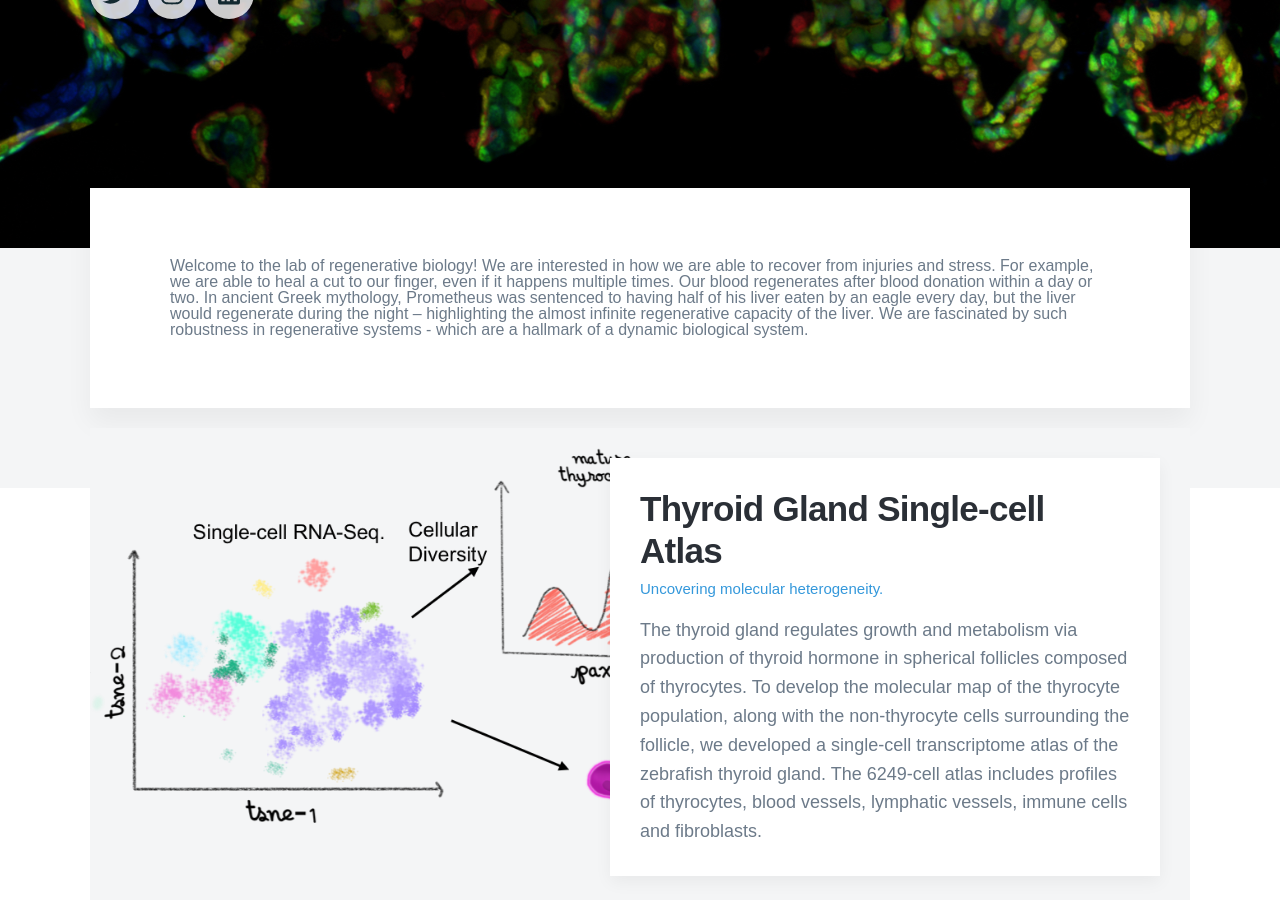
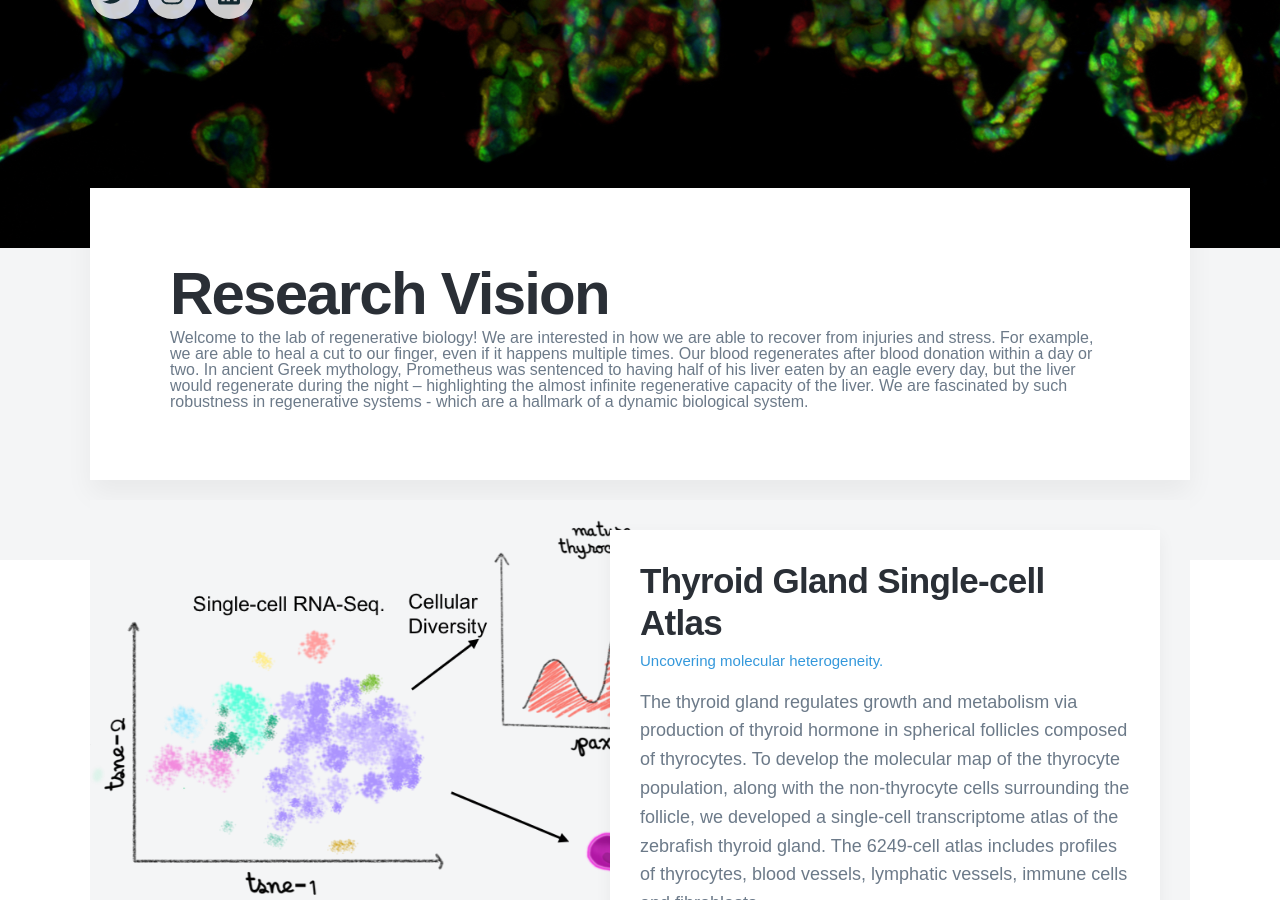
Before and after one commit to sumeetpalsingh/sumeetpalsingh.github.io, a Jekyll site: the page built from index.html, in a window 1280 px wide and 900 px high, scrolled down 447 px. Built offline with Jekyll 4.4.1, drawn with Linux system fonts in a browser that asks for light colours; nearby versions of some CDN libraries; some web fonts are replaced.

Commit message:
Update index.html

```diff
--- a/index.html
+++ b/index.html
@@ -28,7 +28,9 @@ featured_image: /images/demo/home2.jpg
 
 		<article class="single-post">
 
-			Welcome to the lab of regenerative biology! We are interested in how we are able to recover from injuries and stress. For example, we are able to heal a cut to our finger, even if it happens multiple times. Our blood regenerates after blood donation within a day or two. In ancient Greek mythology, Prometheus was sentenced to having half of his liver eaten by an eagle every day, but the liver would regenerate during the night – highlighting the almost infinite regenerative capacity of the liver. We are fascinated by such robustness in regenerative systems - which are a hallmark of a dynamic biological system.
+			<h1>Research Vision</h1>
+
+            Welcome to the lab of regenerative biology! We are interested in how we are able to recover from injuries and stress. For example, we are able to heal a cut to our finger, even if it happens multiple times. Our blood regenerates after blood donation within a day or two. In ancient Greek mythology, Prometheus was sentenced to having half of his liver eaten by an eagle every day, but the liver would regenerate during the night – highlighting the almost infinite regenerative capacity of the liver. We are fascinated by such robustness in regenerative systems - which are a hallmark of a dynamic biological system.
 
 
 		</article>
```
